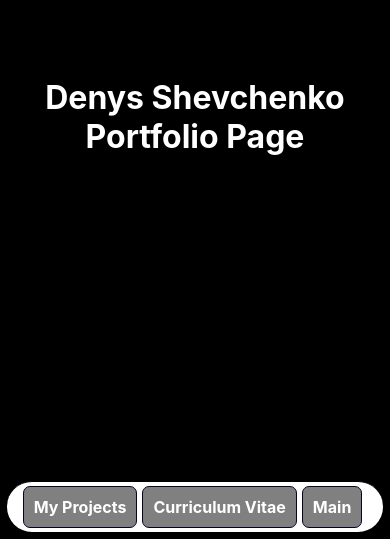
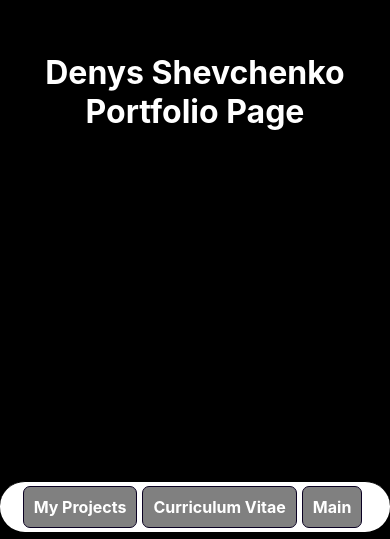
Before and after one commit to sanaj781/portfolio, a React (Create React App) app: page /#/main in a window 390 px wide. Shown: the part 305-844 px from the top of the page. Built offline with nearby package versions, Linux system fonts and the light colour scheme.

Commit message:
test for small screen

```diff
--- a/src/App.css
+++ b/src/App.css
@@ -1,10 +1,9 @@
 .app {
-  margin: 7px;
-  max-width: 1600px;
+  margin: 7px auto;
   position: absolute;
   top: 0;
   left: 0;
-  width: calc(100% - 14px);
+  width: 100%;
   height: calc(100% - 14px);
 }
 
@@ -34,12 +33,14 @@
   font-size: 3em;
   font-weight: bold;
   white-space: nowrap;
-  height: calc(100vh - 116px);
+  height: calc(100% - 51px);
   display: flex;
   flex-direction: column;
   justify-content: center;
 }
-
+.signature span {
+  padding-bottom: 51px;
+}
 .message-wrapper {
   color: black;
   display: none;
@@ -204,7 +205,7 @@ input:focus {
   }
   .signature {
     position: absolute;
-    top: 51px;
+    top: 0;
     width: 100%;
   }
 }
--- a/src/App2.jsx
+++ b/src/App2.jsx
@@ -152,8 +152,10 @@ const App = () => {
             </div>
 
             <div className={signature}>
-              Denys Shevchenko
-              <br /> Portfolio Page
+              <span>
+                Denys Shevchenko
+                <br /> Portfolio Page
+              </span>
             </div>
           </div>
         </div>
```
Also changed, not shown: src/imgs/atachmentIcon.svg (deleted), src/imgs/smileIcon.svg (deleted).
